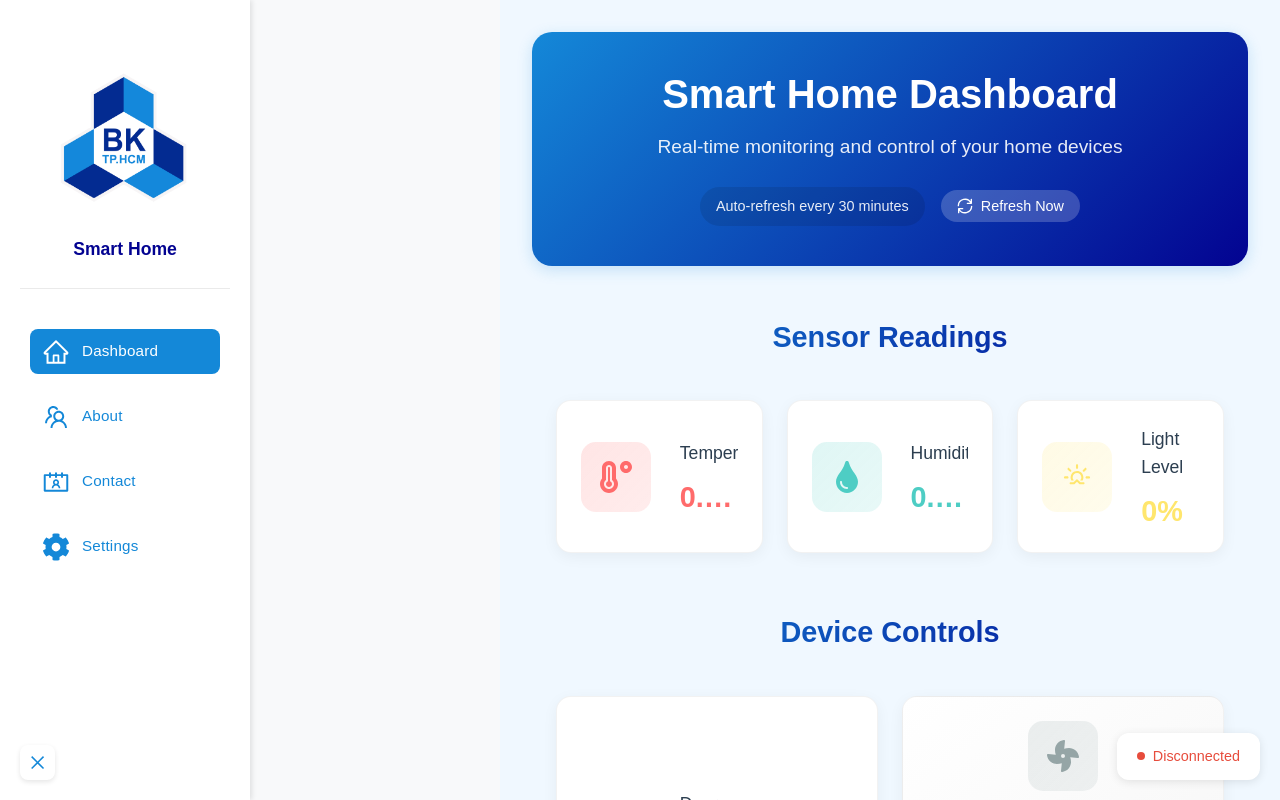
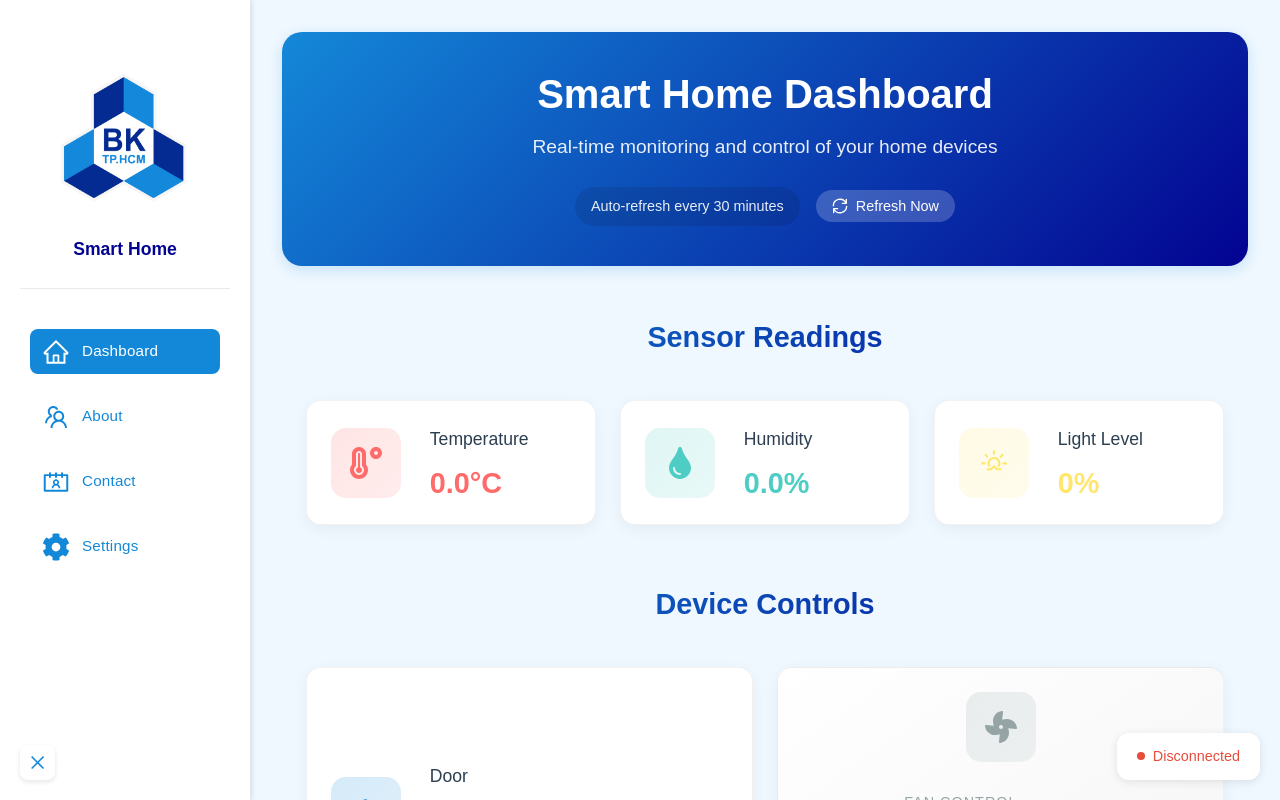
Before and after one commit to l1ttled1no/demo-dadn, a React (Vite) app: page / in a window 1280 px wide. Shown: the top 800 px of the page. Built offline with nearby package versions, Linux system fonts and the light colour scheme; no server answers; a web font is replaced by a local one.

Commit message:
update dashboard visual - dino.

```diff
--- a/src/components/Dashboard.css
+++ b/src/components/Dashboard.css
@@ -3,14 +3,14 @@
   max-width: 1400px;
   margin: 0 auto;
   font-family: 'Google Sans', sans-serif;
-  margin-left: 250px;
-  transition: margin-left 0.3s ease;
+  transition: all 0.3s ease;
   background-color: #f0f8ff;
   min-height: 100vh;
+  width: 100%;
 }
 
 .dashboard-container.minimized {
-  margin-left: 85px;
+  margin: 0 auto;
 }
 
 .dashboard-header {
```
